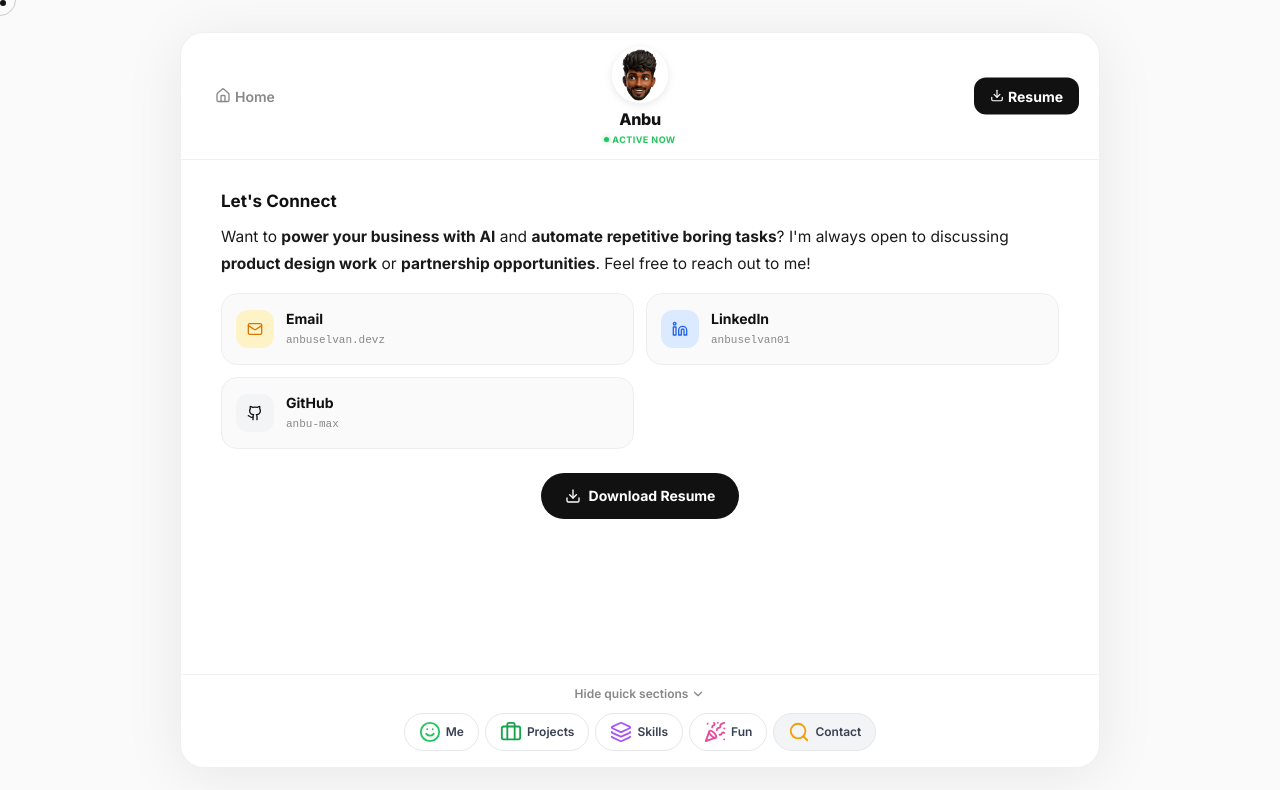
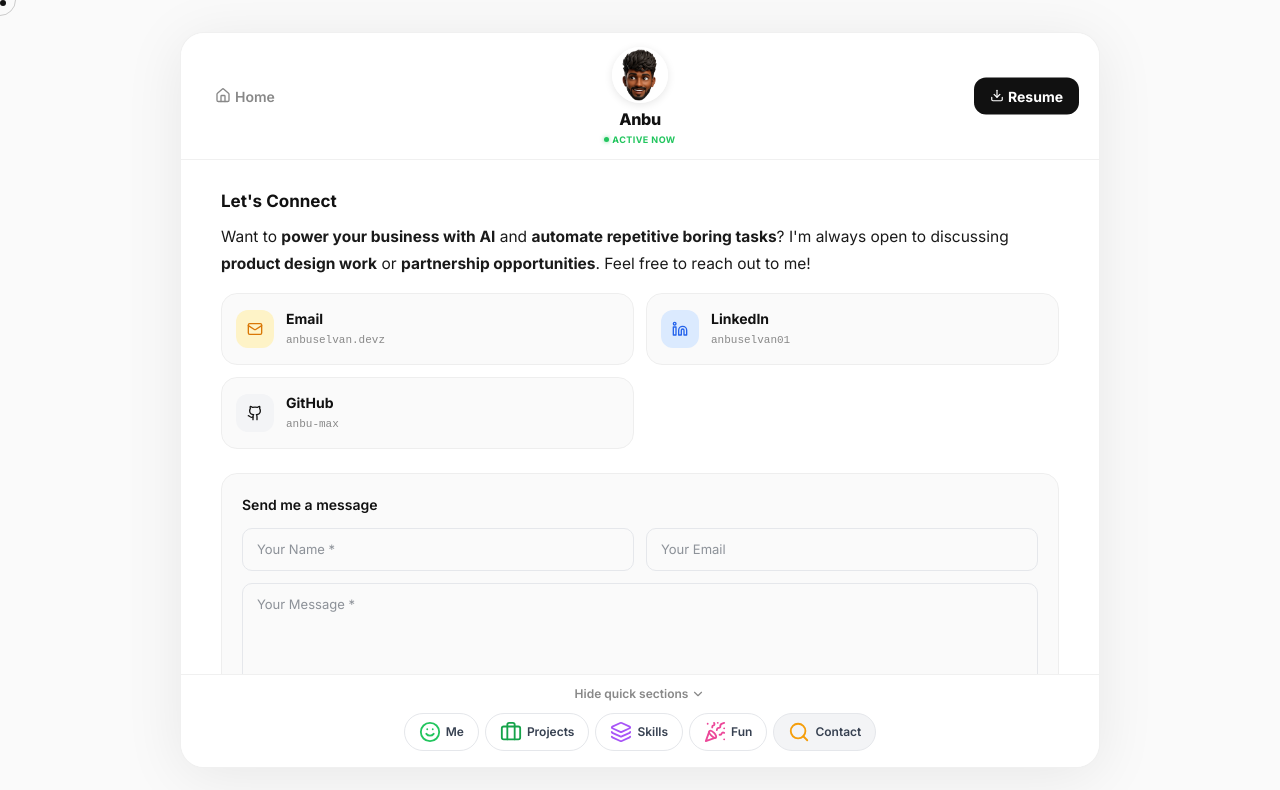
Before and after one commit to anbu-max/Anbuselvan, a Next.js app: page /contact in a window 1280 px wide. Shown: the top 790 px of the page. Built offline with nearby package versions, Linux system fonts and the light colour scheme.

Commit message:
feat: enhance scroll UI, update contact & fun pages, fix fluid sim

```diff
--- a/src/app/(pages)/contact/page.tsx
+++ b/src/app/(pages)/contact/page.tsx
@@ -1,10 +1,24 @@
 "use client";
 
-import React from "react";
-import { Mail, Linkedin, Github, Search, Download } from "lucide-react";
+import React, { useState } from "react";
+import { Mail, Linkedin, Github, Download, Send } from "lucide-react";
 import FadeIn from "@/components/fade-in";
 
 export default function ContactPage() {
+  const [formData, setFormData] = useState({ name: "", email: "", message: "" });
+
+  const handleChange = (e: React.ChangeEvent<HTMLInputElement | HTMLTextAreaElement>) => {
+    setFormData({ ...formData, [e.target.name]: e.target.value });
+  };
+
+  const handleSubmit = (e: React.FormEvent) => {
+    e.preventDefault();
+    if (!formData.name || !formData.message) return;
+    const subject = encodeURIComponent(`Contact from ${formData.name}`);
+    const body = encodeURIComponent(`Name: ${formData.name}\nEmail: ${formData.email}\n\nMessage:\n${formData.message}`);
+    window.location.href = `mailto:anbuselvan.devz@gmail.com?subject=${subject}&body=${body}`;
+  };
+
   const contacts = [
     { href: "mailto:anbuselvan.devz@gmail.com", icon: <Mail size={16} />, bg: "#fef3c7", c: "#d97706", l: "Email", s: "anbuselvan.devz", cls: "c-email" },
     { href: "https://www.linkedin.com/in/anbuselvan01/", icon: <Linkedin size={16} />, bg: "#dbeafe", c: "#2563eb", l: "LinkedIn", s: "anbuselvan01", cls: "c-linkedin" },
@@ -12,7 +26,7 @@ export default function ContactPage() {
   ];
 
   return (
-    <div style={{ display: "flex", flexDirection: "column", gap: 16 }}>
+    <div style={{ display: "flex", flexDirection: "column", gap: 24 }}>
       <div>
         <FadeIn delay={0} direction="none" duration={0.5}>
           <div className="section-title" style={{ fontWeight: 700, fontSize: 15, color: "#111", marginBottom: 8 }}>Let&apos;s Connect</div>
@@ -33,6 +47,23 @@ export default function ContactPage() {
           ))}
         </div>
       </div>
+
+      <FadeIn delay={0.3} direction="up">
+        <div style={{ background: "#fafafa", border: "1px solid #eee", borderRadius: 16, padding: 20 }}>
+          <div style={{ fontWeight: 600, fontSize: 14, color: "#111", marginBottom: 12 }}>Send me a message</div>
+          <form onSubmit={handleSubmit} style={{ display: "flex", flexDirection: "column", gap: 12 }}>
+            <div style={{ display: "flex", gap: 12, flexWrap: "wrap" }}>
+              <input type="text" name="name" value={formData.name} onChange={handleChange} placeholder="Your Name *" required style={{ flex: "1 1 200px", padding: "10px 14px", borderRadius: 10, border: "1px solid #e5e7eb", fontSize: 13, outline: "none", fontFamily: "inherit", boxSizing: "border-box" }} />
+              <input type="email" name="email" value={formData.email} onChange={handleChange} placeholder="Your Email" style={{ flex: "1 1 200px", padding: "10px 14px", borderRadius: 10, border: "1px solid #e5e7eb", fontSize: 13, outline: "none", fontFamily: "inherit", boxSizing: "border-box" }} />
+            </div>
+            <textarea name="message" value={formData.message} onChange={handleChange} placeholder="Your Message *" required rows={4} style={{ width: "100%", padding: "10px 14px", borderRadius: 10, border: "1px solid #e5e7eb", fontSize: 13, outline: "none", resize: "vertical", fontFamily: "inherit", boxSizing: "border-box" }} />
+            <button type="submit" style={{ display: "flex", alignItems: "center", justifyContent: "center", gap: 8, padding: "10px 20px", borderRadius: 10, background: "#111", color: "#fff", border: "none", fontSize: 13, fontWeight: 600, cursor: "pointer", transition: "all 0.2s" }} onMouseOver={e => e.currentTarget.style.background = "#333"} onMouseOut={e => e.currentTarget.style.background = "#111"}>
+              <Send size={14} /> Send Message
+            </button>
+          </form>
+        </div>
+      </FadeIn>
+
       <FadeIn delay={0.5} direction="up">
         <div style={{ marginTop: 8, display: "flex", flexDirection: "column", alignItems: "center" }}>
           <a href="/resume/anbu-selvan-resume.pdf" download="Anbu_Selvan_Resume.pdf" className="dl-btn" style={{ display: "inline-flex", alignItems: "center", gap: 8, padding: "12px 24px", borderRadius: 999, textDecoration: "none", fontSize: 14, fontWeight: 700 }}><Download size={16} /> Download Resume</a>
--- a/src/app/(pages)/fun/page.tsx
+++ b/src/app/(pages)/fun/page.tsx
@@ -11,7 +11,7 @@ export default function FunPage() {
       </FadeIn>
 
       <FadeIn delay={0.1} direction="up">
-        <p style={{ fontSize: 14.5, color: "#1a1a1a", fontStyle: "italic", margin: 0 }}>"No matter what the world says, I just walk my own path." — <b>Roronoa Zoro</b></p>
+        <p style={{ fontSize: 14.5, color: "#1a1a1a", fontStyle: "italic", margin: 0 }}>"As long as I am alive, there are infinite chances." — <b>Monkey D. Luffy</b></p>
       </FadeIn>
 
       {/* Beyond Coding */}
@@ -22,7 +22,7 @@ export default function FunPage() {
       </FadeIn>
       <FadeIn delay={0.2} direction="up">
         <p style={{ fontSize: 14.5, color: "#1a1a1a", lineHeight: 1.7, margin: "0 0 10px 0" }}>
-          When I take my hand off the mouse and step away from the keyboard, you&apos;ll probably find me playing with my cat, <b>Scar</b>. 🐈 He likes to remind me that I&apos;m living in <em>his</em> house, and, if we&apos;re being honest, I&apos;m probably just his human assistant.
+          When I take my hand off the mouse and step away from the keyboard, you&apos;ll probably find me playing with my cat, <b>Scar</b>. 🐈 He likes to remind me that I&apos;m living in <em>his</em> house, and, if we&apos;re being honest, I&apos;m probably just his human assistant. I also spend a good amount of time <b>watching anime</b>, getting lost in incredible stories and epic adventures. 🎌
         </p>
       </FadeIn>
       <FadeIn delay={0.25} direction="up">
--- a/src/app/(pages)/layout.tsx
+++ b/src/app/(pages)/layout.tsx
@@ -1,6 +1,7 @@
 "use client";
 
-import React, { useState } from "react";
+import React, { useState, useRef } from "react";
+import { motion, useScroll, useSpring } from "framer-motion";
 import Link from "next/link";
 import { usePathname } from "next/navigation";
 import { ChevronDown, ChevronUp, Home as HomeIcon, Download } from "lucide-react";
@@ -10,10 +11,20 @@ export default function PagesLayout({ children }: { children: React.ReactNode })
   const [showQ, setShowQ] = useState(true);
   const pathname = usePathname();
   const activeSection = pathname.replace("/", "") || "me";
+  const contentRef = useRef<HTMLDivElement>(null);
+
+  const { scrollYProgress } = useScroll({ container: contentRef });
+  const scaleX = useSpring(scrollYProgress, {
+    stiffness: 100,
+    damping: 30,
+    restDelta: 0.001
+  });
 
   return (
     <>
       <style>{`@keyframes slideUp{from{opacity:0;transform:translateY(10px)}to{opacity:1;transform:translateY(0)}}
+      .portfolio-content::-webkit-scrollbar { display: none; }
+      .portfolio-content { -ms-overflow-style: none; scrollbar-width: none; }
       .qb{user-select:none; transition:all .2s ease;}
       .qb:hover{border-color:#111!important;transform:translateY(-1px)}
       .home-btn{transition:all .2s ease; padding:6px 10px; border-radius:12px; color:#888; display:flex; align-items:center; gap:4px; font-size:12px; font-weight:600; text-decoration:none; cursor:pointer;}
@@ -97,7 +108,11 @@ export default function PagesLayout({ children }: { children: React.ReactNode })
       }
       `}</style>
       <div style={{ minHeight: "100vh", display: "flex", alignItems: "center", justifyContent: "center", background: "#fafafa", fontFamily: "'Inter',-apple-system,sans-serif", padding: "1rem" }}>
-        <div className="portfolio-shell" style={{ display: "flex", flexDirection: "column", width: "100%", maxWidth: 920, height: "92vh", background: "#fff", borderRadius: 24, boxShadow: "0 8px 60px rgba(0,0,0,.08)", overflow: "hidden", border: "1px solid rgba(0,0,0,.06)" }}>
+        <div className="portfolio-shell" style={{ display: "flex", flexDirection: "column", width: "100%", maxWidth: 920, height: "92vh", background: "#fff", borderRadius: 24, boxShadow: "0 8px 60px rgba(0,0,0,.08)", overflow: "hidden", border: "1px solid rgba(0,0,0,.06)", position: "relative" }}>
+          {/* Scroll Progress Bar */}
+          <div style={{ position: "absolute", top: 0, left: 0, right: 0, height: 4, background: "transparent", zIndex: 100 }}>
+            <motion.div style={{ height: "100%", background: "linear-gradient(90deg, #3b82f6, #10b981)", scaleX, transformOrigin: "0%" }} />
+          </div>
           {/* Header */}
           <header style={{ display: "flex", flexDirection: "column", alignItems: "center", padding: "14px 16px 12px", borderBottom: "1px solid #f0f0f0", background: "#fff", flexShrink: 0, position: "relative" }}>
             <Link href="/" className="home-btn" style={{ position: "absolute", left: 16, top: "50%", transform: "translateY(-50%)" }}><HomeIcon size={16} /> Home</Link>
@@ -109,7 +124,7 @@ export default function PagesLayout({ children }: { children: React.ReactNode })
             <a href="/resume/anbu-selvan-resume.pdf" download="Anbu_Selvan_Resume.pdf" className="resume-btn"><Download size={14} /> Resume</a>
           </header>
           {/* Page Content */}
-          <div className="portfolio-content" style={{ flex: 1, overflowY: "auto", padding: "24px 32px", display: "flex", flexDirection: "column" }}>
+          <div ref={contentRef} className="portfolio-content" style={{ flex: 1, overflowY: "auto", padding: "24px 32px", display: "flex", flexDirection: "column" }}>
             <div style={{ background: "#fff", color: "#1f2937", padding: "0", fontSize: 15, lineHeight: 1.6, animation: "slideUp .3s ease" }}>
               {children}
             </div>
--- a/src/components/fluid-simulation.tsx
+++ b/src/components/fluid-simulation.tsx
@@ -14,6 +14,9 @@ export default function FluidSimulation() {
     // @ts-ignore
     import("webgl-fluid").then((module) => {
       if (!isMounted || !canvasRef.current) return;
+      if (canvasRef.current.dataset.init) return;
+      canvasRef.current.dataset.init = "true";
+
       const webGLFluid = module.default;
 
       try {
```
Also changed, not shown: src/app/page.tsx (+14 -1 lines).
